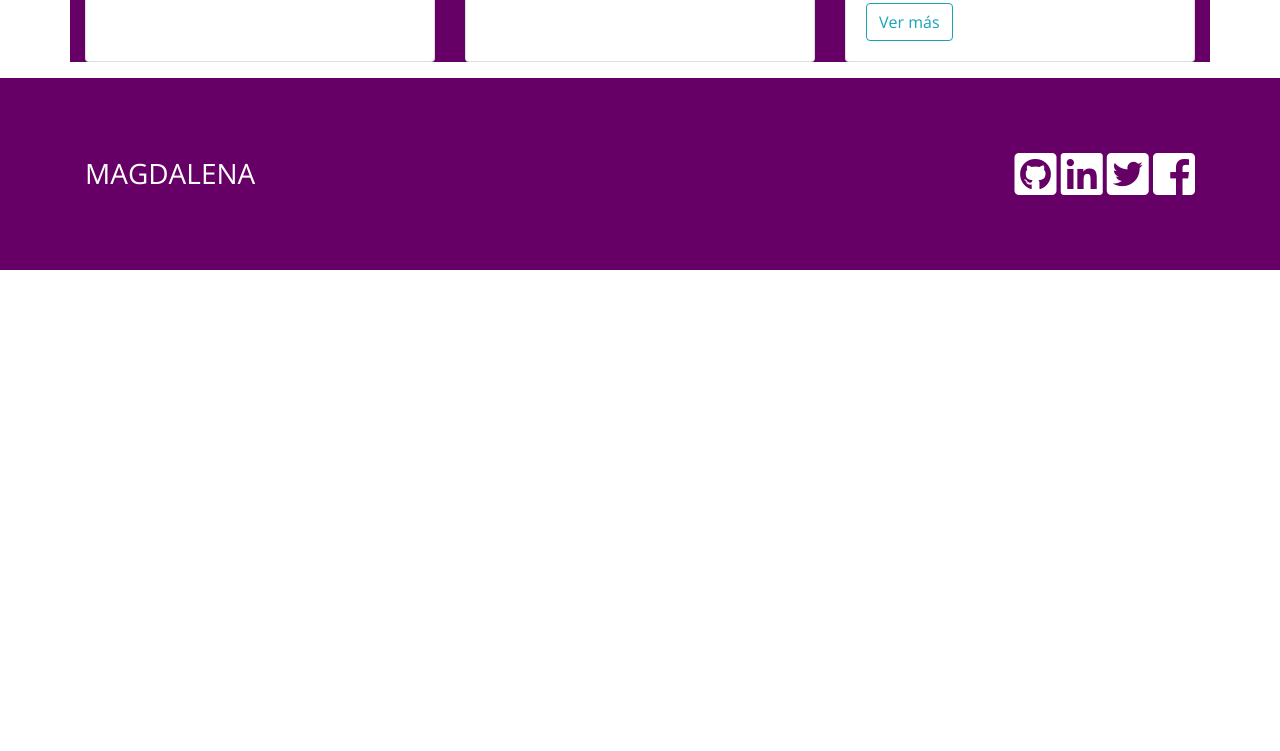
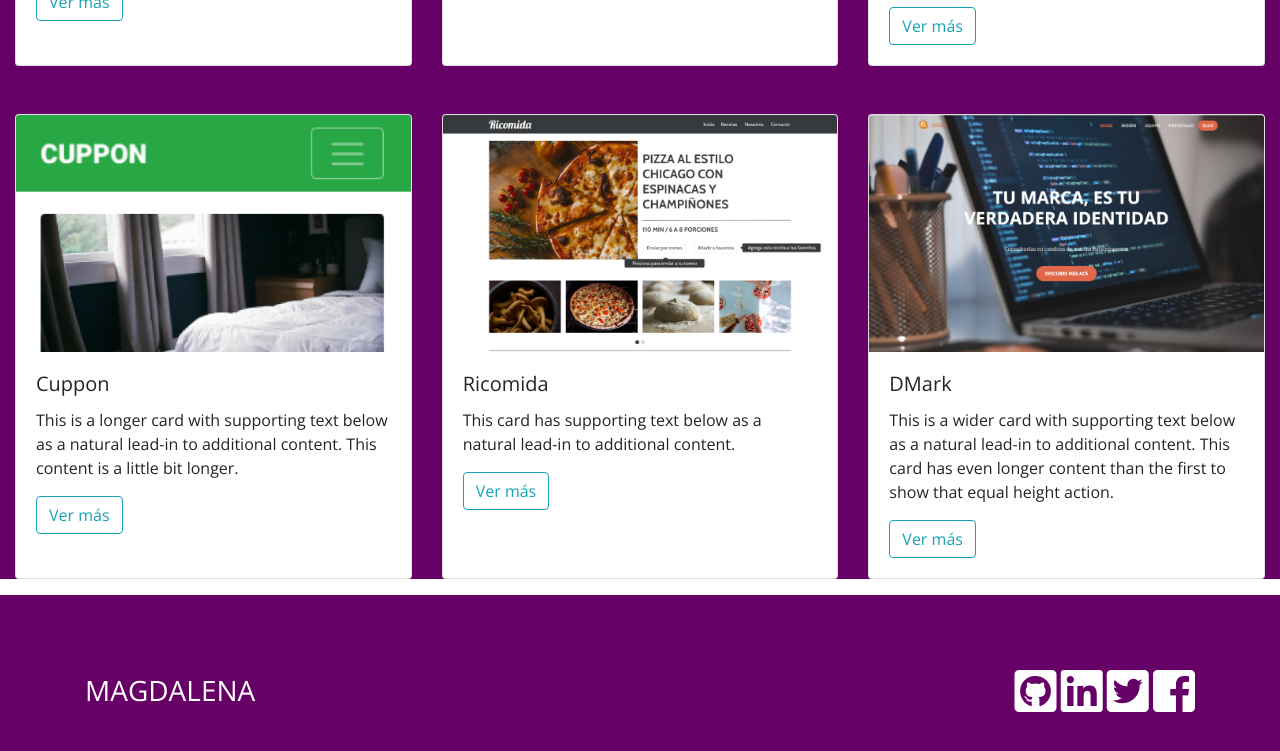
Before and after one commit to carloslepe/portafolio, a plain HTML site: page index.html in a window 1280 px wide. Shown: the part 1774-2525 px from the top of the page. Before the commit the page ends 2044 px from the top, so only its background shows below. Drawn offline with nearby package versions, Linux system fonts and the light colour scheme; a script that the page names is missing.

Commit message:
updated work section

```diff
--- a/index.html
+++ b/index.html
@@ -64,9 +64,9 @@
       </div>
     </section>
 
-<section id="work" class="container bg-pink">
+<section id="work" class="container-fluid bg-pink">
   <h1 class="text-white text-center my-5">MIS ÚLTIMOS TRABAJOS</h1>
-  <div class="card-deck">
+  <div class="row card-deck">
     <div class="card">
       <img src="assets/img/meet_coffee.png" class="card-img-top" alt="...">
       <div class="card-body">
@@ -96,6 +96,35 @@
   </div>
 </div>
 
+<div class="row card-deck mt-5">
+  <div class="card">
+    <img src="assets/img/cuppon.png" class="card-img-top" alt="...">
+    <div class="card-body">
+      <h5 class="card-title">Cuppon</h5>
+      <p class="card-text">This is a longer card with supporting text below as a natural lead-in to additional content. This content is a little bit longer.</p>
+      <a href="#" class="btn btn-outline-info btn lg" data-toggle="modal" data-target="#meet">Ver más</a>
+    </div>
+</div>
+
+<div class="card">
+  <img src="assets/img/ricomida.png" class="card-img-top" alt="...">
+  <div class="card-body">
+    <h5 class="card-title">Ricomida</h5>
+    <p class="card-text">This card has supporting text below as a natural lead-in to additional content.</p>
+    <a href="#papas" class="btn btn-outline-info btn lg" data-toggle="modal" data-target="#papas">Ver más</a>
+  </div>
+</div>
+
+<div class="card">
+  <img src="assets/img/dmark.png" class="card-img-top" alt="...">
+  <div class="card-body">
+    <h5 class="card-title">DMark</h5>
+    <p class="card-text">This is a wider card with supporting text below as a natural lead-in to additional content. This card has even longer content than the first to show that equal height action.</p>
+    <a href="#
+    " class="btn btn-outline-info btn lg" data-toggle="modal" data-target="#salmones">Ver más</a>
+  </div>
+</div>
+</div>
 </section>
 
 <!--Formulario de contacto-->
```
